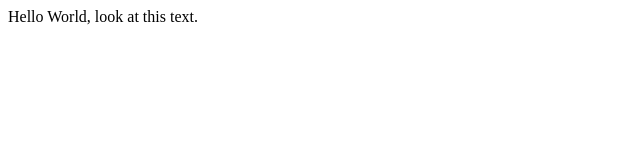
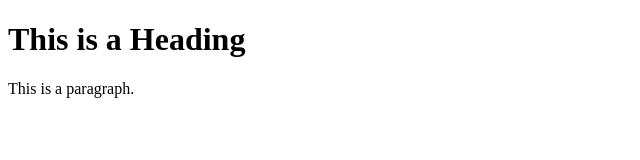
Before and after one commit to waezdewan/waezdewan.github.io, a plain HTML site: page index.html in a window 1280 px wide. Shown: the whole page, without its empty margins (0-640 px from the left). Drawn offline with Linux system fonts and the light colour scheme.

Commit message:
changed body

```diff
--- a/index.html
+++ b/index.html
@@ -6,7 +6,8 @@
 </head>
 
 <body>
-Hello World, look at this text.
+<h1>This is a Heading</h1>
+<p>This is a paragraph.</p>
 </body>
 
 </html>
```
